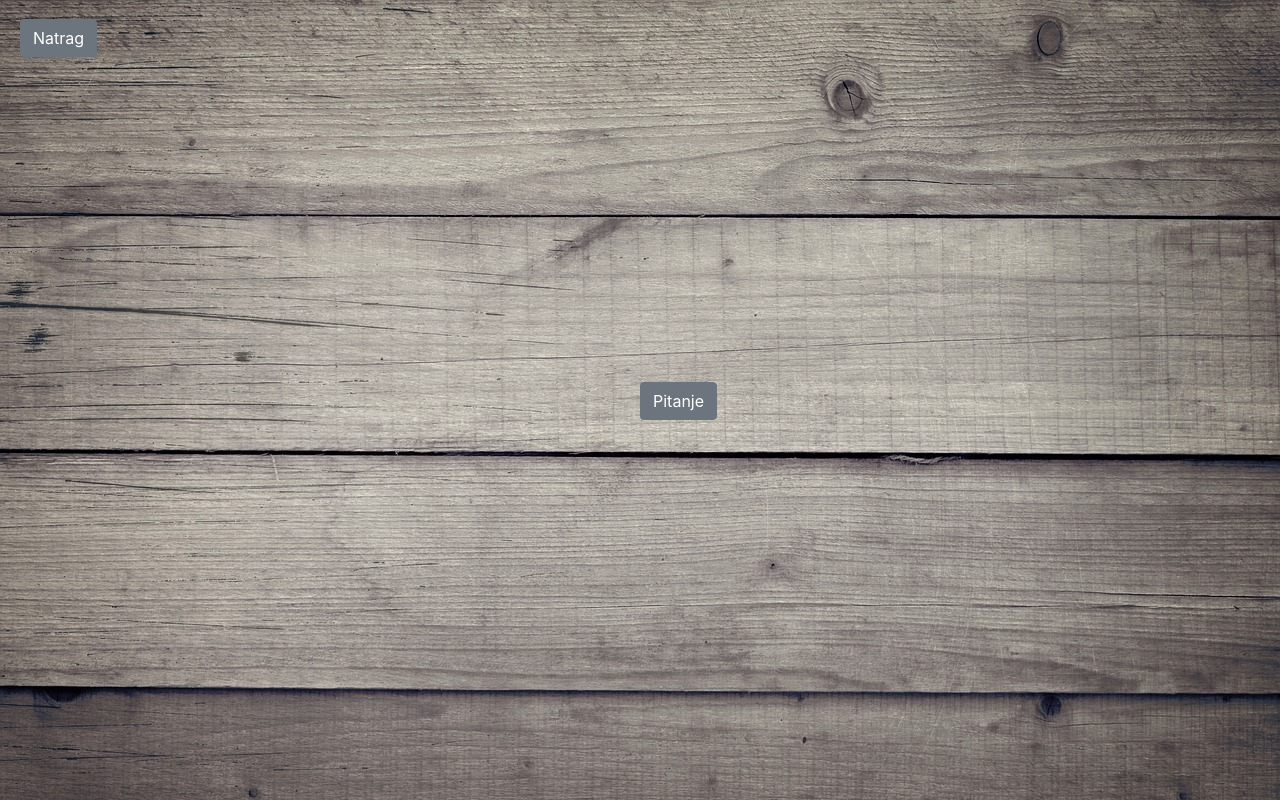
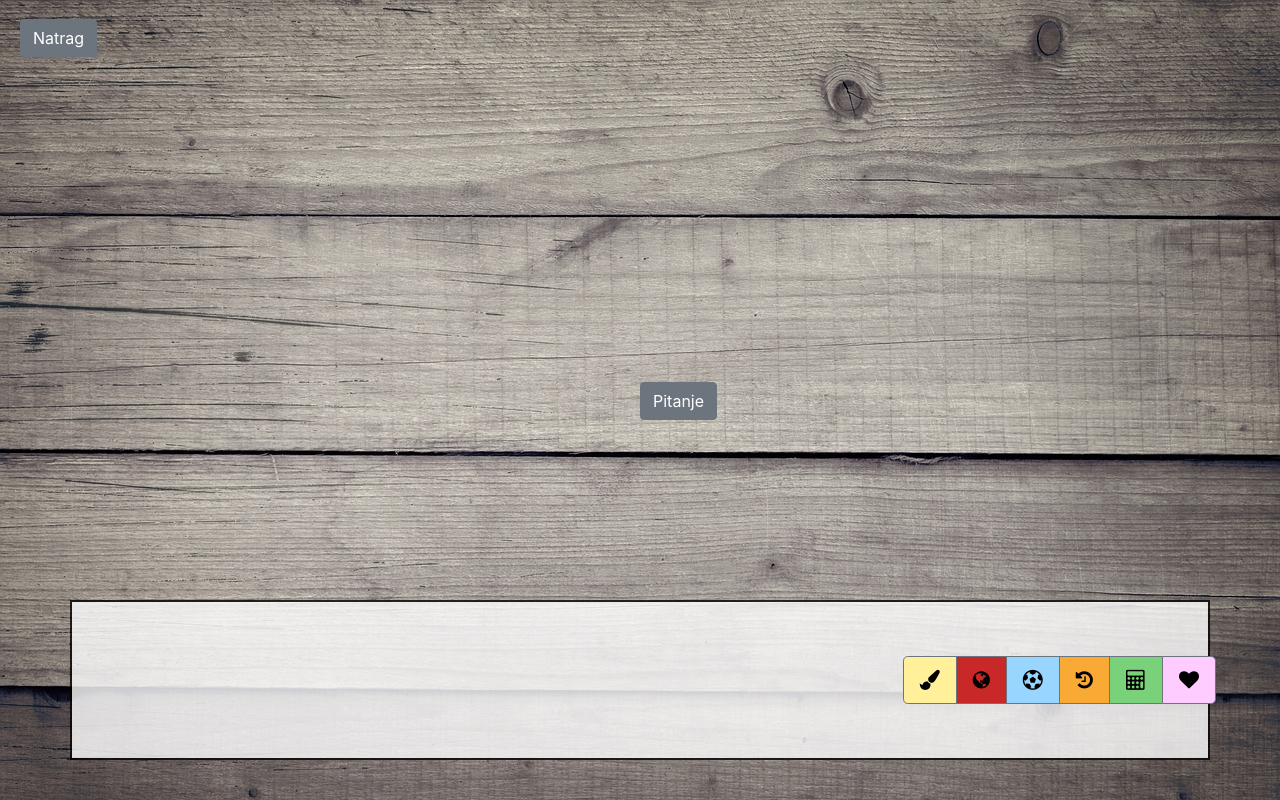
Before and after one commit to BigGuido55/Dominiraj, a React (Create React App) app in the folder frontend/izdominiraj/: page /start in a window 1280 px wide. Built offline with nearby package versions, Linux system fonts and the light colour scheme.

Commit message:
dodane instrukcije i placeholder tablica za highscorove i gumbi za kategorije

```diff
--- a/frontend/izdominiraj/src/App.css
+++ b/frontend/izdominiraj/src/App.css
@@ -50,3 +50,39 @@
   margin-bottom: 15px;
 
 }
+
+.App-tekst{
+  background-color : white;
+  border: 2px solid rgb(0, 0, 0) !important;
+  opacity: 0.8;
+}
+
+.btn-art{
+  background-color: #fff099 !important;
+  color: #000000 !important;
+}
+
+.btn-geo{
+  background-color: #c92828 !important;
+  color: #000000 !important;
+}
+
+.btn-sport{
+  background-color: #99d6ff !important;
+  color: #000000 !important;
+}
+
+.btn-his{
+  background-color: #f8aa35 !important;
+  color: #000000 !important;
+}
+
+.btn-sci{
+  background-color: #79d279 !important;
+  color: #000000 !important;
+}
+
+.btn-cro{
+  background-color: #ffccff !important;
+  color: #000000 !important;
+}
--- a/frontend/izdominiraj/src/screens/highscores.js
+++ b/frontend/izdominiraj/src/screens/highscores.js
@@ -0,0 +1,72 @@
+import React, { Component } from "react";
+import "../App.css";
+import {
+  Table, Button
+} from "reactstrap";
+const background = require('../domino.jpg');
+const divStyle = {
+
+    backgroundImage: `url(${background})`,
+    backgroundSize: 'cover',
+    backgroundAttachment: 'fixed',
+    backgroundPosition: 'center top'
+};
+
+class Highscores extends Component {
+    handleBack =() => {
+        this.props.history.push('/');
+    }
+    render() {
+        return(
+            <div className="App-header" style={divStyle} >
+                <div style={{"position": "absolute", "left": "0",  "margin-left": "20px", "top":"2%"}}>
+                        <Button onClick={this.handleBack} >Natrag</Button>
+                </div>
+                <div>
+                <Table bordered hover dark responsive style={{"position": "fixed", "width": "80%", "top":"40%", "left": "10%"}} >
+                    <thead>
+
+                    <tr>
+                        <th>Mjesto</th>
+                        <th>Id</th>
+                        <th>Rezultat</th>
+
+                    </tr>
+                    </thead>
+                    <tbody>
+                    <tr>
+                        <th scope="row">1</th>
+                        <td>Mark</td>
+                        <td>1</td>
+                    </tr>
+                    <tr>
+                        <th scope="row">2</th>
+                        <td>Jacob</td>
+                        <td>12345</td>
+                    </tr>
+                    <tr>
+                        <th scope="row">3</th>
+                        <td>Jacob</td>
+                        <td>12345</td>
+                    </tr>
+                    <tr>
+                        <th scope="row">4</th>
+                        <td>Jacob</td>
+                        <td>234567</td>
+                    </tr>
+                    <tr>
+                        <th scope="row">5</th>
+                        <td>Jacob</td>
+                        <td>234567</td>
+                    </tr>
+
+                    </tbody>
+                </Table>
+                </div>
+
+            </div>
+        );
+    };
+};
+
+export default Highscores;
--- a/frontend/izdominiraj/src/screens/instructions.js
+++ b/frontend/izdominiraj/src/screens/instructions.js
@@ -0,0 +1,62 @@
+import React, { Component } from "react";
+import "../App.css";
+import {
+  Container, Button
+} from "reactstrap";
+const background = require('../domino.jpg');
+const divStyle = {
+
+    backgroundImage: `url(${background})`,
+    backgroundSize: 'cover',
+    backgroundAttachment: 'fixed',
+    backgroundPosition: 'center top'
+};
+
+class Instructions extends Component {
+    handleBack =() => {
+        this.props.history.push('/');
+    }
+    render() {
+        return(
+            <div className="App-header" style={divStyle} >
+                <div style={{"position": "absolute", "left": "0",  "margin-left": "20px", "top":"2%"}}>
+                        <Button onClick={this.handleBack} >Natrag</Button>
+                </div>
+
+                <Container className="App-tekst col-md-6 center ">
+                    <br/>
+                    <h5 style={{ color: "#000000" }}>
+                        Dominiraj je igra slična klasičnom Dominu, ali uz proširenje koje omogućuje testiranje i
+                        proširivanje općeg znanja igrača. Umjesto točki, kao na klasičnom Dominu, Dominiraj pločice na
+                        sebi imaju dva obojana polja koja predstavljaju kategoriju pitanja.
+                    </h5>
+                    <br/>
+                    <h5 style={{ color: "#000000" }}>
+                        Žuto polje predstavlja pitanja iz umjetnosti, crveno geografiju, plavo sport, zeleno znanost, narančasto povijest,
+                        a rozo pitanja o Republici Hrvatskoj. Igrač na početku dobije pet pločica i jednu postavljenu u
+                        polje za igranje. Klikom na jednu od pet ponuđenih pločica igrač izabire onu koju želi složiti na
+                        posljednju postavljenu u polje.
+                    </h5>
+                    <br/>
+
+                    <h5 style={{ color: "#000000" }}>
+                        Može složiti pločice samo tako da su im strane koje se dodiruju
+                        istih boja. Kada složi jedan takav par, dobije pitanje iz kategorije koju je upario. Odgovori li
+                        točno za to dobiva pet bodova, no odgovori li krivo pločica koju je složio izlazi iz polja i iz
+                        cijele igre što mu smanjuje šanse za postizanje cilja te dobiva dva negativna boda. Ukoliko ima
+                        kod sebe manje od osam pločica, igrač može pritiskom gumba zatražiti novu pločicu. Pločice se
+                        slažu u obliku zmije s početkom u donjem lijevom kutu i krajem u gornjem lijevom.
+                    </h5>
+                    <br/>
+                    <h5 style={{ color: "#000000" }}>
+                        Za pobjedničku zmiju igrač mora složiti 30 pločica. Igrač ne može nastaviti igru, ako u ruci ima osam pločica,
+                        a niti jednu ne može staviti na polje.
+                    </h5>
+                    <br/>
+                </Container>
+            </div>
+        );
+    };
+};
+
+export default Instructions;
--- a/frontend/izdominiraj/src/screens/newGame.js
+++ b/frontend/izdominiraj/src/screens/newGame.js
@@ -1,6 +1,6 @@
 import React, { Component } from "react";
 import '../App.css';
-import { Button } from "reactstrap";
+import { Button, Container, ButtonGroup } from "reactstrap";
 import "bootstrap/dist/css/bootstrap.min.css";
 import QuestionModal from "./questionModal";
 const background = require('../igra.jpg');
@@ -47,7 +47,7 @@ class homepage extends Component {
     render() {
         return (
             <div className="App-header" style={divStyle}>
-            <div >
+                <link href="http://cdnjs.cloudflare.com/ajax/libs/font-awesome/4.3.0/css/font-awesome.css"  rel="stylesheet"  type='text/css'></link>
 
                 <div>
                     <div style={{"position": "absolute", "left": "0",  "margin-left": "20px", "top":"2%"}}>
@@ -56,14 +56,39 @@ class homepage extends Component {
                     <Button style={{"position":"relative", "top":"50%", "left":"50%"}} onClick={this.toggle}>
                         Pitanje
                     </Button>
+                    </div>
 
-                </div>
                 <QuestionModal
                     modal={this.state.modal}
                     toggle={this.toggle} />
 
+                <Container style={{"position":"absolute", "bottom":"5%"}} className="App-tekst">
+                    <br/>
+                    <br/>
+                    <br/>
+                    <br/>
+                </Container>
+                <ButtonGroup style={{"position":"absolute", "right":"5%", "bottom":"12%" }}>
+                <Button size="lg" className="btn-art" >
+                    <i class="fa fa-paint-brush"></i>
+                </Button>
+                <Button size="lg" className="btn-geo lg">
+                    <i class="fa fa-globe"></i>
+                </Button>
+                <Button size="lg" className="btn-sport lg">
+                    <i class="fa fa-soccer-ball-o"></i>
+                </Button>
+                <Button size="lg" className="btn-his lg">
+                    <i class="fa fa-history"></i>
+                </Button>
+                <Button size="lg" className="btn-sci lg">
+                    <i class="fa fa-calculator"></i>
+                </Button>
+                <Button size="lg" className="btn-cro lg">
+                    <i class="fa fa-heart"></i>
+                </Button>
 
-            </div>
+                </ButtonGroup>
             </div>
 
 
```
Also changed, not shown: 1 other file (tests, documents, lock files or other folders).
